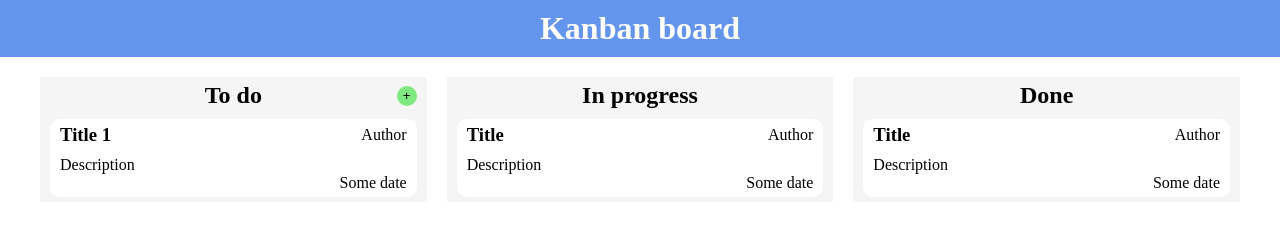
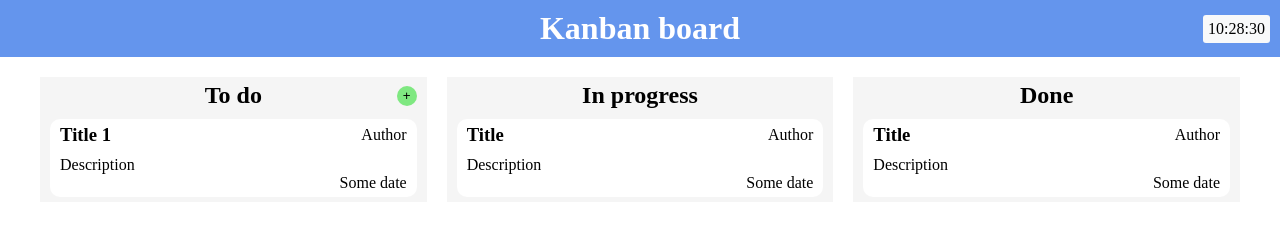
Before and after one commit to OjAntoni/scrum-board, a website built with Parcel: page src/index.html in a window 1280 px wide. Built offline with nearby package versions, Linux system fonts and the light colour scheme; what dragula would draw is missing.

Commit message:
feat: implement clock

```diff
--- a/src/index.html
+++ b/src/index.html
@@ -5,6 +5,7 @@
     <title>Title</title>
     <link rel="stylesheet" href="style/style.scss">
     <link rel="stylesheet" href="style/modal.scss">
+    <link rel="stylesheet" href="style/clock.scss">
     <link rel="stylesheet" href="../node_modules/dragula/dist/dragula.css">
 </head>
 <body>
--- /dev/null
+++ b/src/script/clock.js
@@ -0,0 +1,13 @@
+export const configureClock = () => {
+    let clock = document.createElement('p');
+    clock.classList.add('clock');
+    document.querySelector('header').appendChild(clock);
+
+    setInterval(() => {
+        updateClock(clock);
+    },0,1000);
+}
+
+const updateClock = (clockElement) => {
+    clockElement.textContent = new Date().toLocaleTimeString().slice(0,8);
+}
--- a/src/script/index.js
+++ b/src/script/index.js
@@ -1,5 +1,6 @@
 import dragula from "dragula";
 import * as ModalUtils from "./modal";
+import * as Clock from "./clock";
 import TaskManager from "./TaskManager";
 
 
@@ -10,6 +11,7 @@ drake.on('drop', (el, target, source, sibling) => {
 });
 
 ModalUtils.configureAddTaskModal();
+Clock.configureClock();
 
 TaskManager.renderTasks();
 
--- /dev/null
+++ b/src/style/clock.scss
@@ -0,0 +1,8 @@
+.clock{
+  padding: 5px;
+  border-radius: 3px;
+  background-color: #f8f9fa;
+  position: absolute;
+  right: 10px;
+  margin-top: 5px;
+}
--- a/src/style/style.scss
+++ b/src/style/style.scss
@@ -21,22 +21,26 @@
 }
 
 header {
-  width: 100vw;
+  width: 100%;
+  min-width: max-content;
   padding: 10px;
   background-color: cornflowerblue;
   display: flex;
   justify-content: center;
   margin-bottom: 20px;
+  position: relative;
+
 
   .header__title {
     font-size: 2rem;
     color: white;
+    align-self: center;
   }
 }
 
 .container {
   margin: 0 auto;
-  min-width: 1000px;
+  //min-width: 1000px;
   max-width: 1200px;
   display: flex;
   column-gap: 20px;
```
